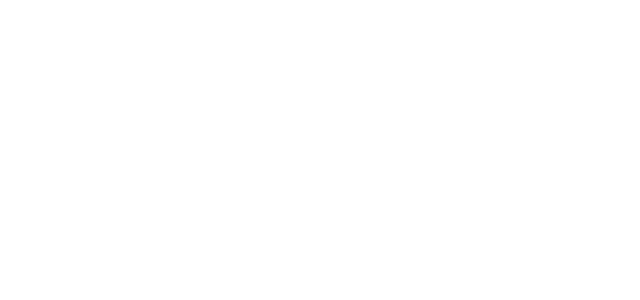
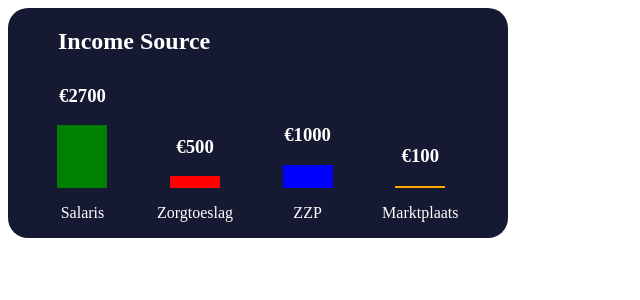
Before and after one commit to JeffreyCapgemini/FinancialDashboard, an Angular app in the folder financial-dashboard-app/: page / in a window 1280 px wide. Shown: the top 300 px of the page, without its empty margins (0-640 px from the left). Built offline with nearby package versions, Linux system fonts and the light colour scheme.

Commit message:
feat: 🎸 income feature with graphs
Income feature with graphs

```diff
--- a/financial-dashboard-app/src/app/app.component.html
+++ b/financial-dashboard-app/src/app/app.component.html
@@ -1,5 +1,5 @@
 <main class="main">
-
+  <app-income-source></app-income-source>
 </main>
 
 <router-outlet></router-outlet>
--- a/financial-dashboard-app/src/app/app.module.ts
+++ b/financial-dashboard-app/src/app/app.module.ts
@@ -3,10 +3,12 @@
 
 import { AppRoutingModule } from './app-routing.module';
 import { AppComponent } from './app.component';
+import { IncomeSourceComponent } from './income-source/income-source.component';
 
 @NgModule({
   declarations: [
-    AppComponent
+    AppComponent,
+    IncomeSourceComponent
   ],
   imports: [
     BrowserModule,
--- /dev/null
+++ b/financial-dashboard-app/src/app/income-source/income-source.component.html
@@ -0,0 +1,8 @@
+<section class="incomeSourceContainer">
+    <h2 class="h2">Income Source</h2>
+    <div class="incomeSource" *ngFor="let income of incomeSources">
+        <h3>€{{income.income}}</h3>
+        <div class="income" [ngStyle]="{'height' : income.percentage + 'px', 'backgroundColor' : income.color}"></div>
+        <p>{{income.name}}</p>
+    </div>
+</section>
--- /dev/null
+++ b/financial-dashboard-app/src/app/income-source/income-source.component.scss
@@ -0,0 +1,29 @@
+.incomeSourceContainer {
+    display: flex;
+    justify-content: space-evenly;
+    max-width: 500px;
+    position: relative;
+    border-radius: 20px;
+    background-color: #151a32;
+    color: white;
+
+    .h2 {
+        position: absolute;
+        left: 50px;
+    }
+
+    .incomeSource {
+        height: 230px;
+        display: flex;
+        flex-direction: column;
+        align-items: center;
+        justify-content: end;
+
+        .income {
+            width: 50px;
+            height: 100%;
+            background-color: lightgreen;
+        }
+    }
+
+}
--- /dev/null
+++ b/financial-dashboard-app/src/app/income-source/income-source.component.ts
@@ -0,0 +1,52 @@
+import { Component } from '@angular/core';
+
+@Component({
+  selector: 'app-income-source',
+  templateUrl: './income-source.component.html',
+  styleUrl: './income-source.component.scss'
+})
+export class IncomeSourceComponent {
+
+  income: number = 0;
+
+  incomeSources = [{
+    income: 2700,
+    name: 'Salaris',
+    percentage: 0,
+    color: 'green'
+  }, {
+    income: 500,
+    name: 'Zorgtoeslag',
+    percentage: 0,
+    color:'red'
+  }, {
+    income: 1000,
+    name: 'ZZP',
+    percentage: 0,
+    color: 'blue'
+  }, {
+    income: 100,
+    name: 'Marktplaats',
+    percentage: 0,
+    color: 'orange'
+  }]
+
+  constructor() {
+  }
+
+  ngOnInit() {
+    this.calculateHeightPercentage()
+  }
+
+  calculateHeightPercentage(): void {
+    this.income = this.incomeSources.reduce((acc: number, source) => {
+      return acc + source.income
+    }, 0)
+
+    for (let income of this.incomeSources) {
+      let heightPercentage = (100 * income.income) / this.income;
+      income.percentage = heightPercentage;
+    }
+  }
+
+}
```
Also changed, not shown: 1 other file (tests, documents, lock files or other folders).
